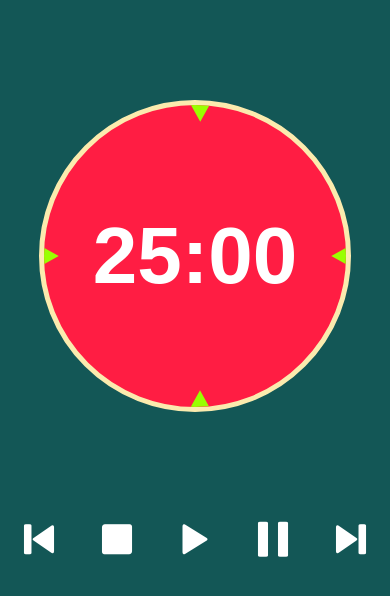
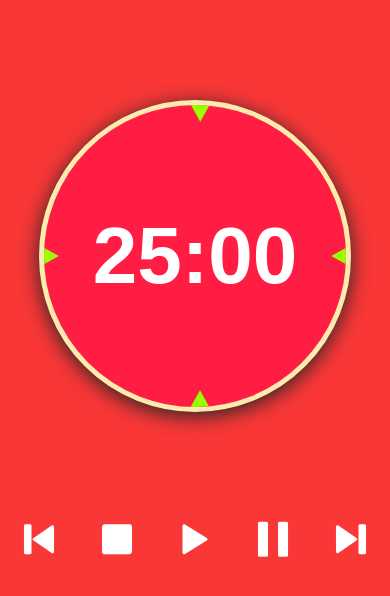
Before and after one commit to GustavoMont/pomodoro-app, a React Native app: screen / in a window 390 px wide. Shown: the top 596 px of the page. Built offline with nearby package versions, Linux system fonts and the light colour scheme.

Commit message:
:pencil2: update clock style

```diff
--- a/App.js
+++ b/App.js
@@ -10,7 +10,7 @@ import Time from './src/Components/Time'
 
 export default function App() {
   return (
-    <SafeAreaView style={{ flex: 1, backgroundColor: '#135756' }}>
+    <SafeAreaView style={{ flex: 1, backgroundColor: '#f93737' }}>
       <StatusBar barStyle="light-content" backgroundColor="#1c8080" />
 
       <View>
--- a/src/Components/Clock/index.js
+++ b/src/Components/Clock/index.js
@@ -15,6 +15,7 @@ export const Clock = styled.View`
     border: 5px solid #fbebae;
     position: relative;
     overflow: hidden;
+    box-shadow: 0px 4px 20px #252525;
 `
 
 export const Setas = styled.View`
```
